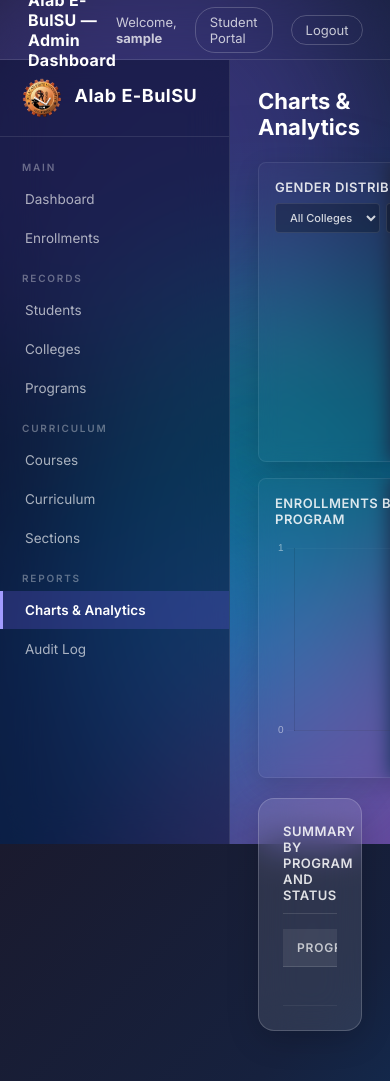
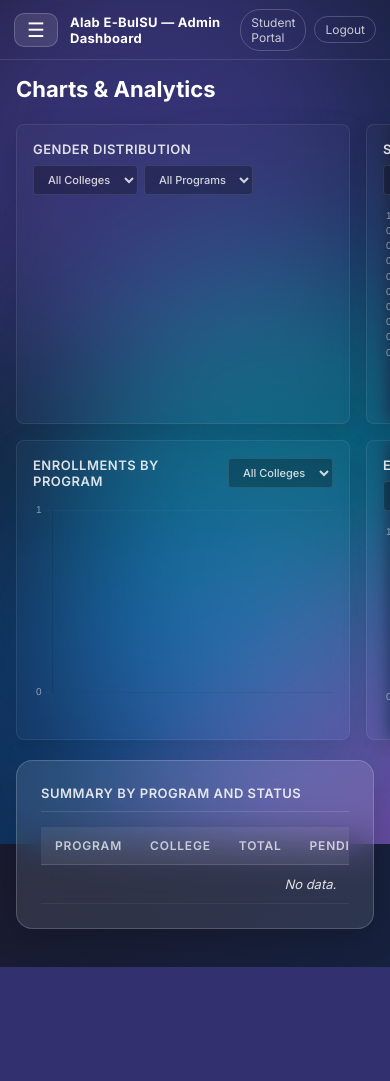
Before and after one commit to Dice0127/alab-ebulsu-enrollment-system-php, a PHP site: page /admin/charts.php in a window 390 px wide; the page is wider, and only the part inside the window is pictured. After the commit the page ends 967 px from the top of that part, so only its background shows below. Run offline with PHP 8.4, Linux system fonts and the light colour scheme; the visitor is signed in with stand-in values (Sample User, id 1); data that the repository does not hold is empty.

Commit message:
Fix mobile responsive view for admin sidebar and layout

```diff
--- a/admin/nav.php
+++ b/admin/nav.php
@@ -2,6 +2,7 @@
 $currentPage = basename($_SERVER['PHP_SELF']);
 ?>
 <div class="topbar">
+    <button type="button" class="sidebar-toggle" id="sidebarToggle" aria-label="Toggle menu">&#9776;</button>
     <div class="sys-title">Alab E-BulSU — Admin Dashboard</div>
     <div class="topbar-right">
         <span>Welcome, <strong><?php echo htmlspecialchars($_SESSION['admin_user']); ?></strong></span>
@@ -10,7 +11,9 @@ $currentPage = basename($_SERVER['PHP_SELF']);
     </div>
 </div>
 
-<div class="sidebar">
+<div class="sidebar-overlay" id="sidebarOverlay"></div>
+
+<div class="sidebar" id="sidebar">
     <div class="sidebar-logo"><img src="../Bulsu_Logo.png" alt="BulSU" style="height:40px; width:40px; margin-right:8px; vertical-align:middle;"> <span>Alab E-BulSU</span></div>
     <div class="sidebar-section">Main</div>
     <ul>
@@ -35,3 +38,34 @@ $currentPage = basename($_SERVER['PHP_SELF']);
         <li><a href="audit_log.php" <?php echo ($currentPage==='audit_log.php')?'class="active"':''; ?>>Audit Log</a></li>
     </ul>
 </div>
+
+<script>
+(function() {
+    var toggle = document.getElementById('sidebarToggle');
+    var sidebar = document.getElementById('sidebar');
+    var overlay = document.getElementById('sidebarOverlay');
+    if (!toggle || !sidebar || !overlay) return;
+
+    function openSidebar() {
+        sidebar.classList.add('sidebar-open');
+        overlay.classList.add('sidebar-overlay-open');
+    }
+    function closeSidebar() {
+        sidebar.classList.remove('sidebar-open');
+        overlay.classList.remove('sidebar-overlay-open');
+    }
+    toggle.addEventListener('click', function() {
+        if (sidebar.classList.contains('sidebar-open')) {
+            closeSidebar();
+        } else {
+            openSidebar();
+        }
+    });
+    overlay.addEventListener('click', closeSidebar);
+
+    // Close sidebar automatically when a nav link is tapped (mobile UX)
+    sidebar.querySelectorAll('a').forEach(function(link) {
+        link.addEventListener('click', closeSidebar);
+    });
+})();
+</script>
--- a/includes/style.css
+++ b/includes/style.css
@@ -1067,3 +1067,124 @@ body {
     min-width: 100px;
     text-align: center;
 }
+
+/* ============================================================
+   RESPONSIVE / MOBILE OVERRIDES
+   Added to fix mobile view — appended only, no existing rules
+   above this point were changed.
+   ============================================================ */
+
+/* Hamburger button — hidden on desktop, shown on mobile */
+.sidebar-toggle {
+    display: none;
+    background: rgba(255,255,255,0.10);
+    border: 1px solid rgba(255,255,255,0.2);
+    color: #fff;
+    font-size: 20px;
+    line-height: 1;
+    padding: 6px 12px;
+    border-radius: 10px;
+    cursor: pointer;
+    margin-right: 12px;
+}
+
+/* Dark overlay behind sidebar when open on mobile */
+.sidebar-overlay {
+    display: none;
+    position: fixed;
+    inset: 0;
+    background: rgba(0,0,0,0.5);
+    z-index: 190;
+}
+.sidebar-overlay.sidebar-overlay-open { display: block; }
+
+@media (max-width: 900px) {
+    .topbar {
+        padding: 0 14px;
+    }
+    .sidebar-toggle {
+        display: inline-block;
+    }
+    .sys-title {
+        font-size: 14px;
+    }
+    .topbar-right {
+        gap: 8px;
+        font-size: 12px;
+    }
+    .topbar-right span {
+        display: none; /* hide "Welcome, X" text on small screens to save space */
+    }
+    .topbar-right a {
+        padding: 5px 10px;
+        font-size: 12px;
+    }
+
+    /* Sidebar becomes an off-canvas drawer instead of a fixed column */
+    .sidebar {
+        transform: translateX(-100%);
+        transition: transform 0.25s ease;
+        z-index: 250;
+        width: 240px;
+    }
+    .sidebar.sidebar-open {
+        transform: translateX(0);
+    }
+
+    /* Content takes full width, no longer offset by sidebar */
+    .main-content,
+    .main-content-full {
+        margin-left: 0;
+        padding: 16px;
+    }
+
+    /* Stat cards stack to 2 columns, then 1 on very small screens */
+    .stats-grid {
+        grid-template-columns: repeat(2, 1fr);
+        gap: 12px;
+    }
+
+    /* Multi-column forms stack into a single column */
+    .form-row,
+    .form-row-3 {
+        grid-template-columns: 1fr;
+        gap: 10px;
+    }
+
+    /* Filter bars stack their inputs full-width */
+    .filter-bar {
+        flex-direction: column;
+        align-items: stretch;
+    }
+    .filter-bar input,
+    .filter-bar select {
+        min-width: 0;
+        width: 100%;
+    }
+
+    /* Modals use more of the small screen */
+    .modal,
+    .modal.modal-sm,
+    .modal.modal-lg {
+        width: 92vw;
+        padding: 20px 18px;
+    }
+
+    /* Page header wraps instead of overflowing */
+    .page-header {
+        flex-wrap: wrap;
+        gap: 10px;
+    }
+}
+
+@media (max-width: 480px) {
+    .stats-grid {
+        grid-template-columns: 1fr;
+    }
+    .sys-title {
+        font-size: 13px;
+    }
+    .btn-lg {
+        width: 100%;
+    }
+}
```
